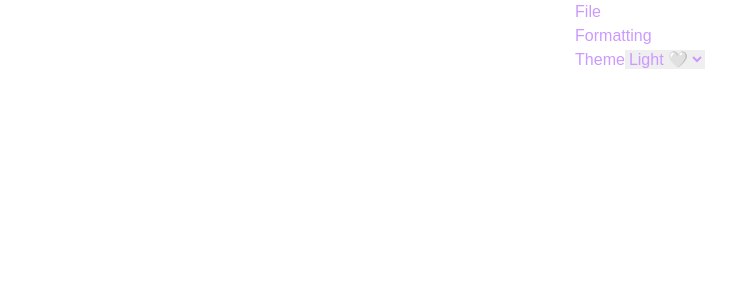
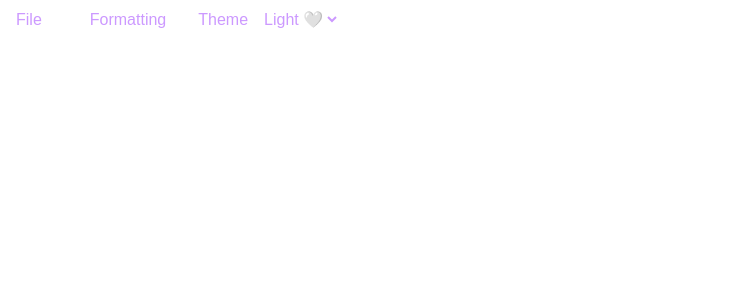
Before and after one commit to vasin-oleksii/MARKDOWN, a React (Vite) app: page / in a window 1280 px wide. Shown: the top 300 px of the page, without its empty margins (0-751 px from the left). Built offline with nearby package versions, Linux system fonts and the light colour scheme.

Commit message:
Header / changed useTheme to enum

```diff
--- a/src/App.tsx
+++ b/src/App.tsx
@@ -2,9 +2,10 @@ import Header from "./components/header/Header";
 
 function App() {
   return (
-    <div className="flex justify-center h-screen">
+    <>
       <Header />
-    </div>
+      <div className="flex justify-center h-screen w-screen"></div>
+    </>
   );
 }
 
--- a/src/components/buttons/BtnHeader.tsx
+++ b/src/components/buttons/BtnHeader.tsx
@@ -2,7 +2,11 @@ interface BtnHeaderProps {
   children: string;
 }
 const BtnHeader = ({ children }: BtnHeaderProps) => {
-  return <div className="text-primary">{children}</div>;
+  return (
+    <a href="#" className="text-primary p-2 px-4">
+      {children}
+    </a>
+  );
 };
 
 export default BtnHeader;
--- a/src/components/header/Header.tsx
+++ b/src/components/header/Header.tsx
@@ -3,11 +3,11 @@ import SelectTheme from "./SelectTheme";
 
 const Header = () => {
   return (
-    <div>
+    <nav className="flex gap-4 items-center">
       <BtnHeader>File</BtnHeader>
       <BtnHeader>Formatting</BtnHeader>
       <SelectTheme />
-    </div>
+    </nav>
   );
 };
 
--- a/src/components/header/SelectTheme.tsx
+++ b/src/components/header/SelectTheme.tsx
@@ -7,6 +7,7 @@ const SelectTheme = () => {
     <label className="text-primary" htmlFor="theme">
       Theme
       <select
+        className="ml-3 rounded bg-card"
         name="theme"
         id="theme"
         onChange={(e) => setSelectedTheme(e.target.value as ThemeOptions)}
--- a/src/shared/hooks/useTheme.ts
+++ b/src/shared/hooks/useTheme.ts
@@ -1,9 +1,13 @@
 import { useState } from "react";
 
-export type ThemeOptions = "dark" | "light" | "lgbt";
+export enum ThemeOptions {
+  DARK = "dark",
+  LIGHT = "light",
+  LGBT = "lgbt",
+}
 
 const themeNowFromLocalStorage =
-  (localStorage.getItem("theme") as ThemeOptions) || "light";
+  (localStorage.getItem("theme") as ThemeOptions) || ThemeOptions.LIGHT;
 
 const useTheme = () => {
   const [selectedTheme, setSelectedTheme] = useState<ThemeOptions>(
```
